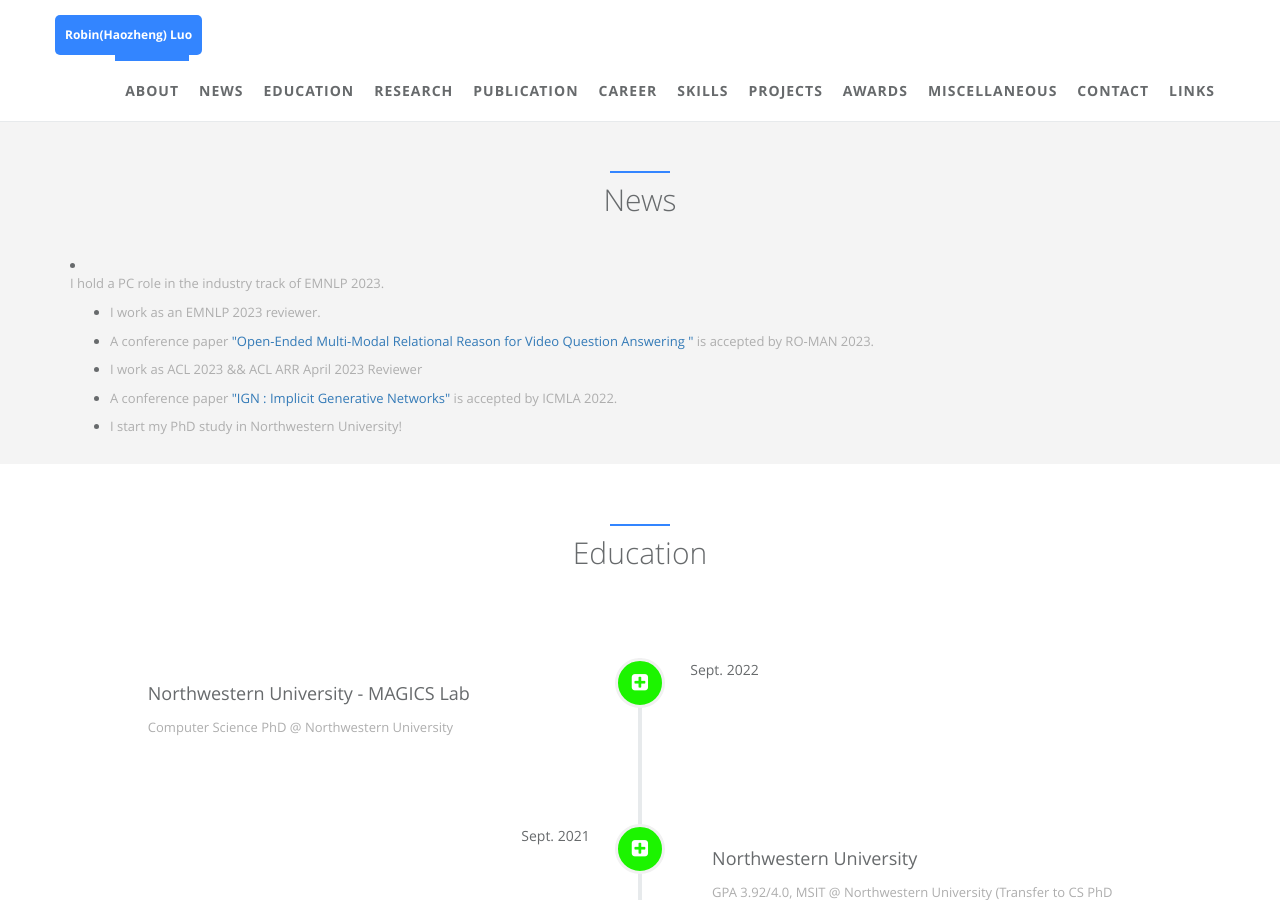
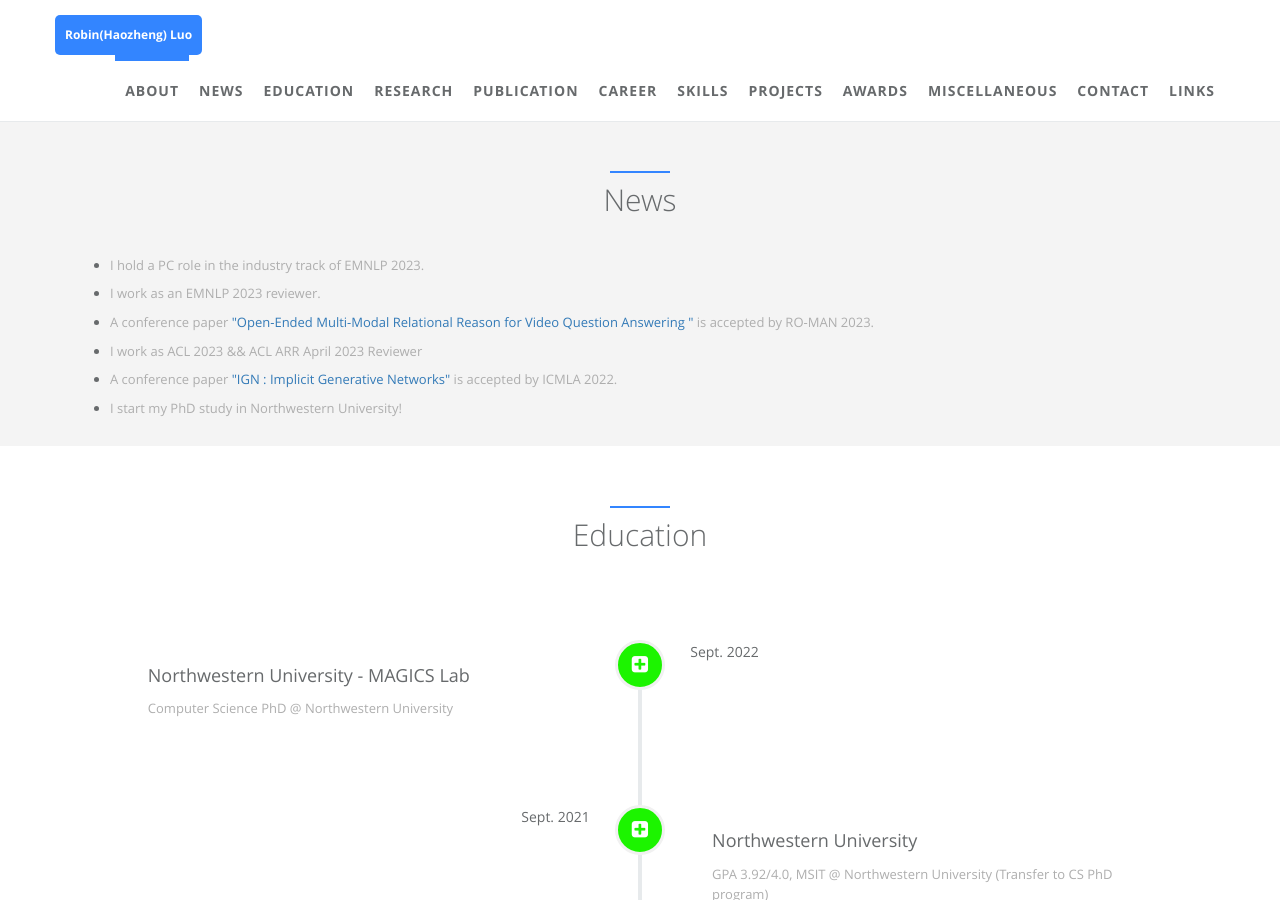
Before and after one commit to robinzixuan/robin.github.io, a Jekyll site: the page built from index.html, in a window 1280 px wide and 900 px high, scrolled down 1079 px. Built offline with Jekyll 4.4.1, drawn with Linux system fonts in a browser that asks for light colours.

Commit message:
Update news.html

```diff
--- a/_includes/sections/news.html
+++ b/_includes/sections/news.html
@@ -5,9 +5,10 @@
           <h1><span data-i18n="news.my_news">News</span></h1>
       </div>
   </div>
-  <li><p>I hold a PC role in the industry track of EMNLP 2023. </p>
+
+  <ul>
+    <li><p>I hold a PC role in the industry track of EMNLP 2023. </p>
   </li>
-  <ul>
     <li><p> I work as an EMNLP 2023 reviewer. </p>
   </li>
   <li><p> A conference paper <a href="https://arxiv.org/abs/2012.00822">"Open-Ended Multi-Modal Relational Reason for Video Question Answering
```
